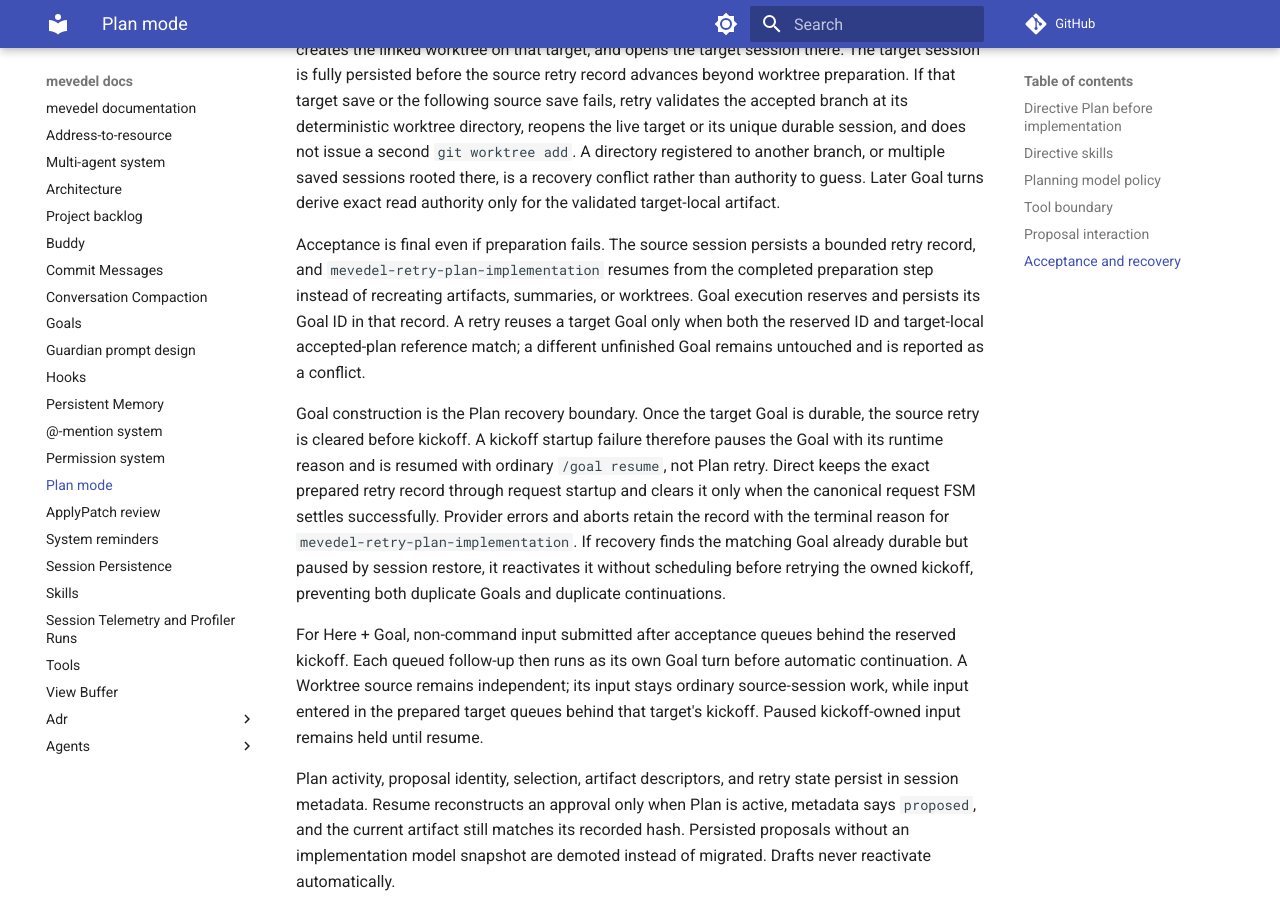
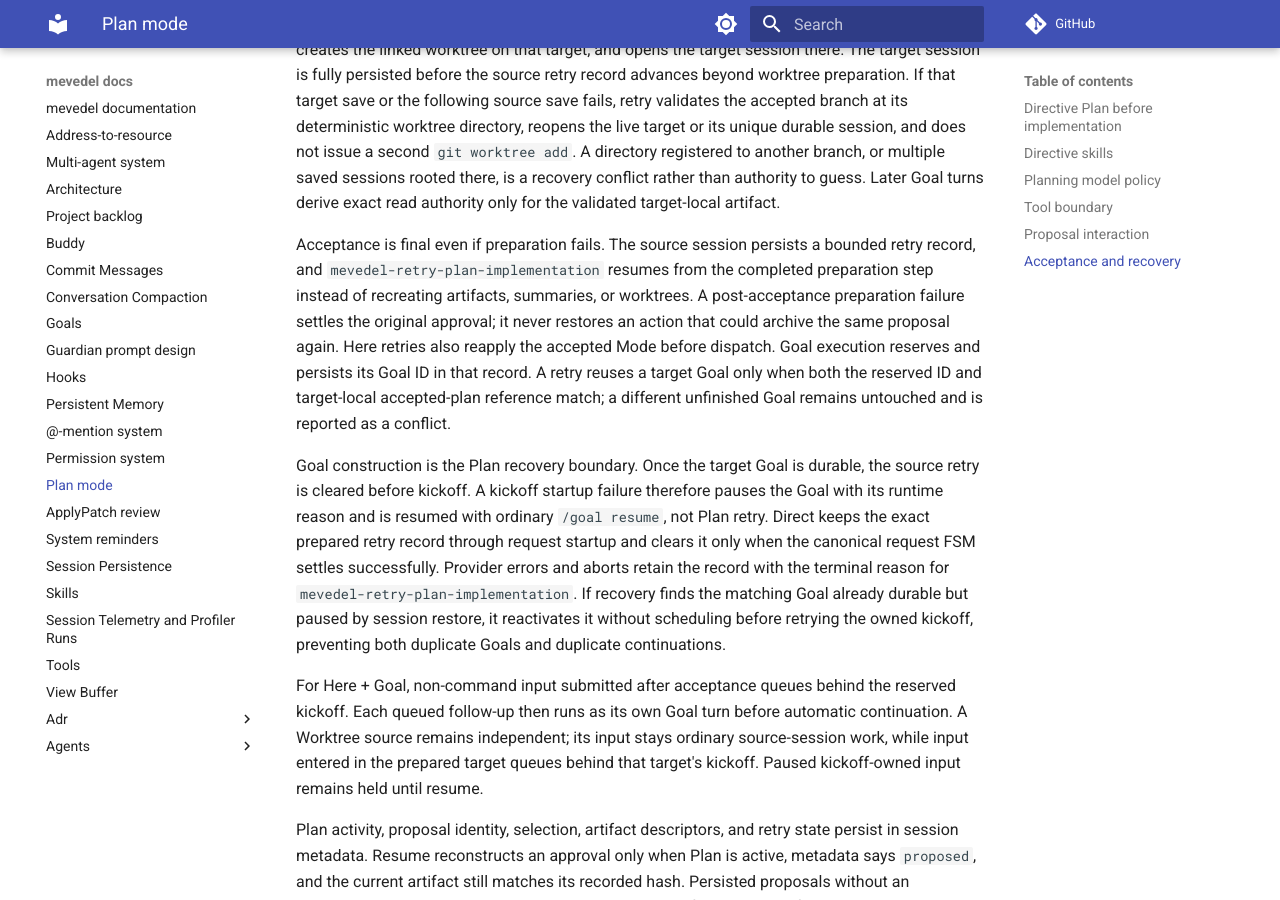
Before and after one commit to FrauH0lle/mevedel, an MkDocs documentation site: the page built from docs/plan-mode.md, in a window 1280 px wide and 900 px high, scrolled down 4985 px. Built offline with MkDocs 1.6.1 and Material for MkDocs 9.7.7, drawn with Linux system fonts in a browser that asks for light colours; comment, search, counter and statistics services are not loaded.

Commit message:
fix(plan): Keep acceptance final on handoff failure
Treat accepted Plan archival as a committed outcome even when durable handoff preparation fails. Persist retry state, replay Here mode transitions through the retry dispatcher, and prevent stale approval callbacks from archiving the same proposal twice.

Tests cover Goal reservation-save and Here mode-transition failures through successful retry.

```diff
--- a/docs/plan-mode.md
+++ b/docs/plan-mode.md
@@ -239,7 +239,10 @@ authority only for the validated target-local artifact.
 Acceptance is final even if preparation fails. The source session persists a
 bounded retry record, and `mevedel-retry-plan-implementation` resumes from the
 completed preparation step instead of recreating artifacts, summaries, or
-worktrees. Goal execution reserves and persists its Goal ID in that record.
+worktrees. A post-acceptance preparation failure settles the original approval;
+it never restores an action that could archive the same proposal again. Here
+retries also reapply the accepted Mode before dispatch. Goal execution reserves
+and persists its Goal ID in that record.
 A retry reuses a target Goal only when both the reserved ID and target-local
 accepted-plan reference match; a different unfinished Goal remains untouched
 and is reported as a conflict.
```
Also changed, not shown: 2 other files.
